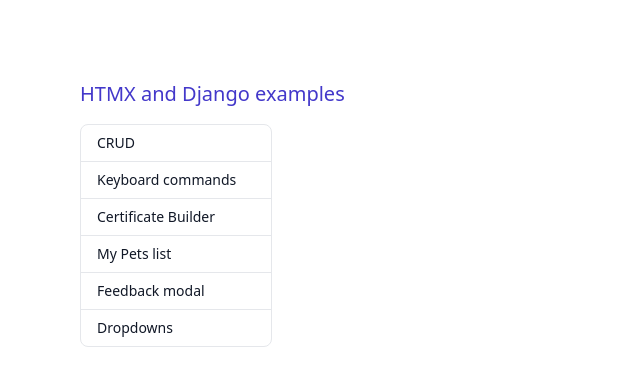
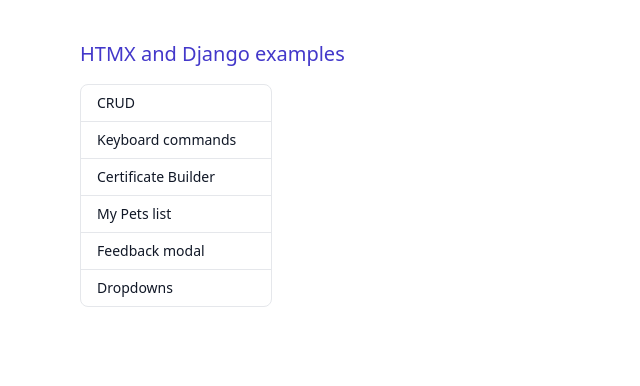
Before and after one commit to Gornstats/HTMX-Django-Experiments, a Django app: page / in a window 1280 px wide. Shown: the top 386 px of the page, without its empty margins (0-640 px from the left). Run offline with Django 4.2, Linux system fonts and the light colour scheme; some libraries are stand-ins or nearby versions.

Commit message:
Update index.html

```diff
--- a/htmxdjango_project/templates/index.html
+++ b/htmxdjango_project/templates/index.html
@@ -10,7 +10,7 @@
         <script src="https://cdn.tailwindcss.com"></script>
     </head>
 
-    <body class="m-20">
+    <body class="mt-10 ml-20 mr-20">
 
         <h2 class="text-xl text-indigo-700 font-medium">HTMX and Django examples</h2>
 
```
